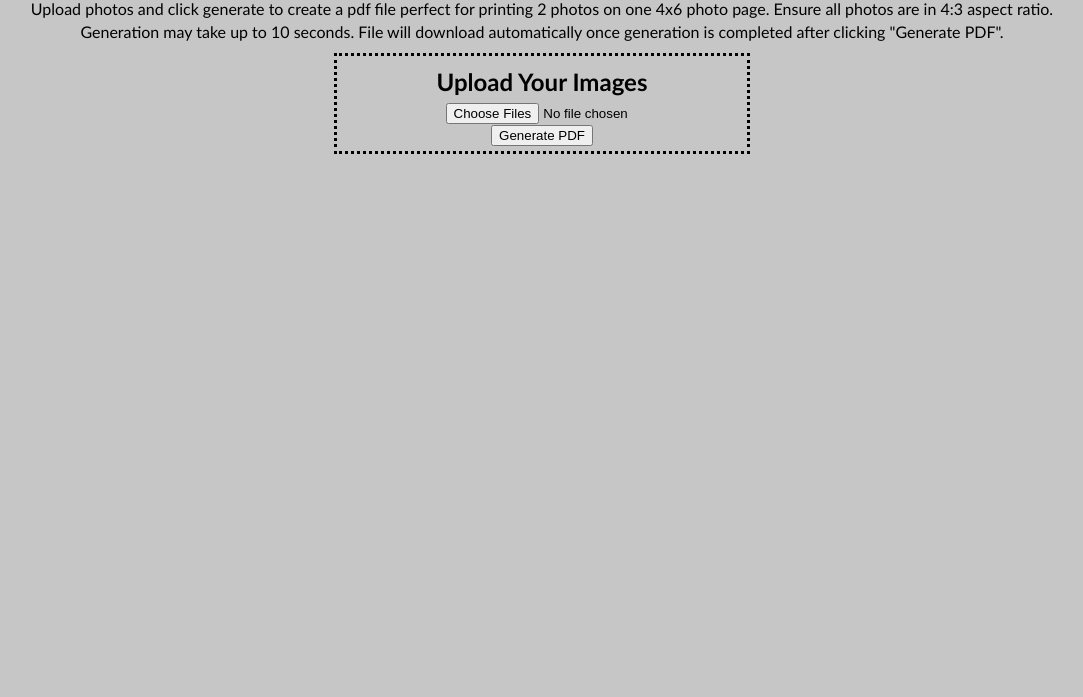
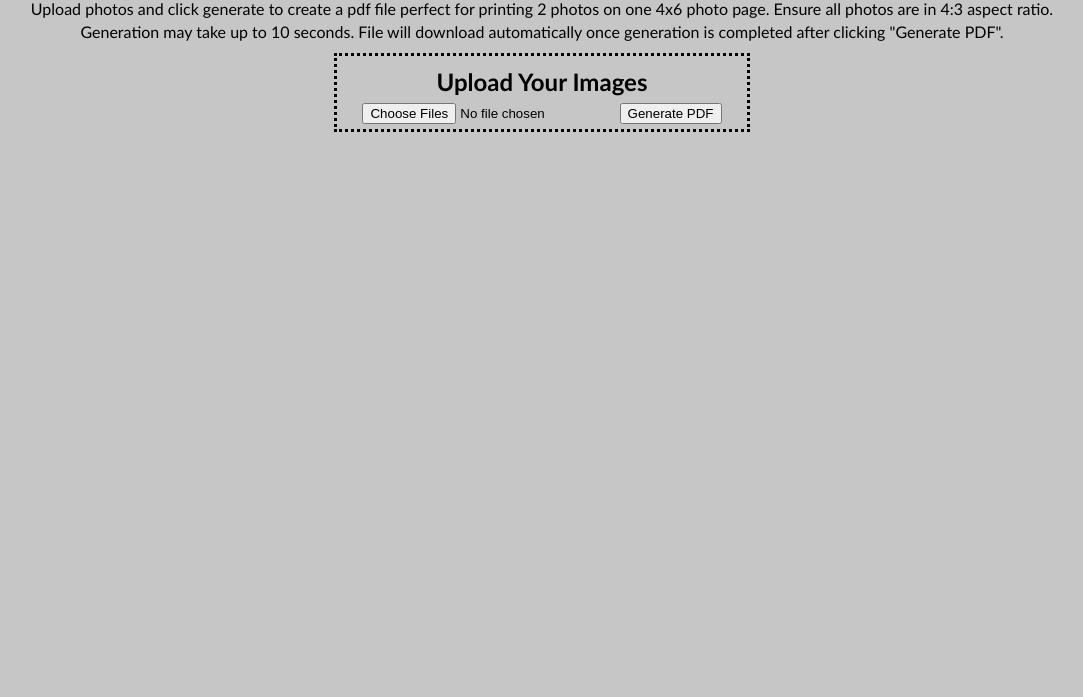
Before and after one commit to WildStudios1/PhotoToPDF, a plain HTML site: page index.html in a window 1280 px wide. Shown: the part 103-800 px from the top of the page, without its empty margins (98-1181 px from the left). Drawn offline with nearby package versions, Linux system fonts and the light colour scheme.

Commit message:
Update index.html

```diff
--- a/index.html
+++ b/index.html
@@ -28,7 +28,7 @@
 <br>
 	<div>
 		<h2 style="line-height: 1px;">Upload Your Images</h2>
-		<input style="padding-left:15%;cursor:pointer;"type="file" id="imageUpload" accept="image/*" multiple>
+		<input style="cursor:pointer;"type="file" id="imageUpload" accept="image/*" multiple>
 		<button onclick="generatePDF()" style="cursor:pointer;">Generate PDF</button>
 		<script src="https://cdnjs.cloudflare.com/ajax/libs/jspdf/2.5.1/jspdf.umd.min.js"></script>
 		<script src="app.js"></script>
```
